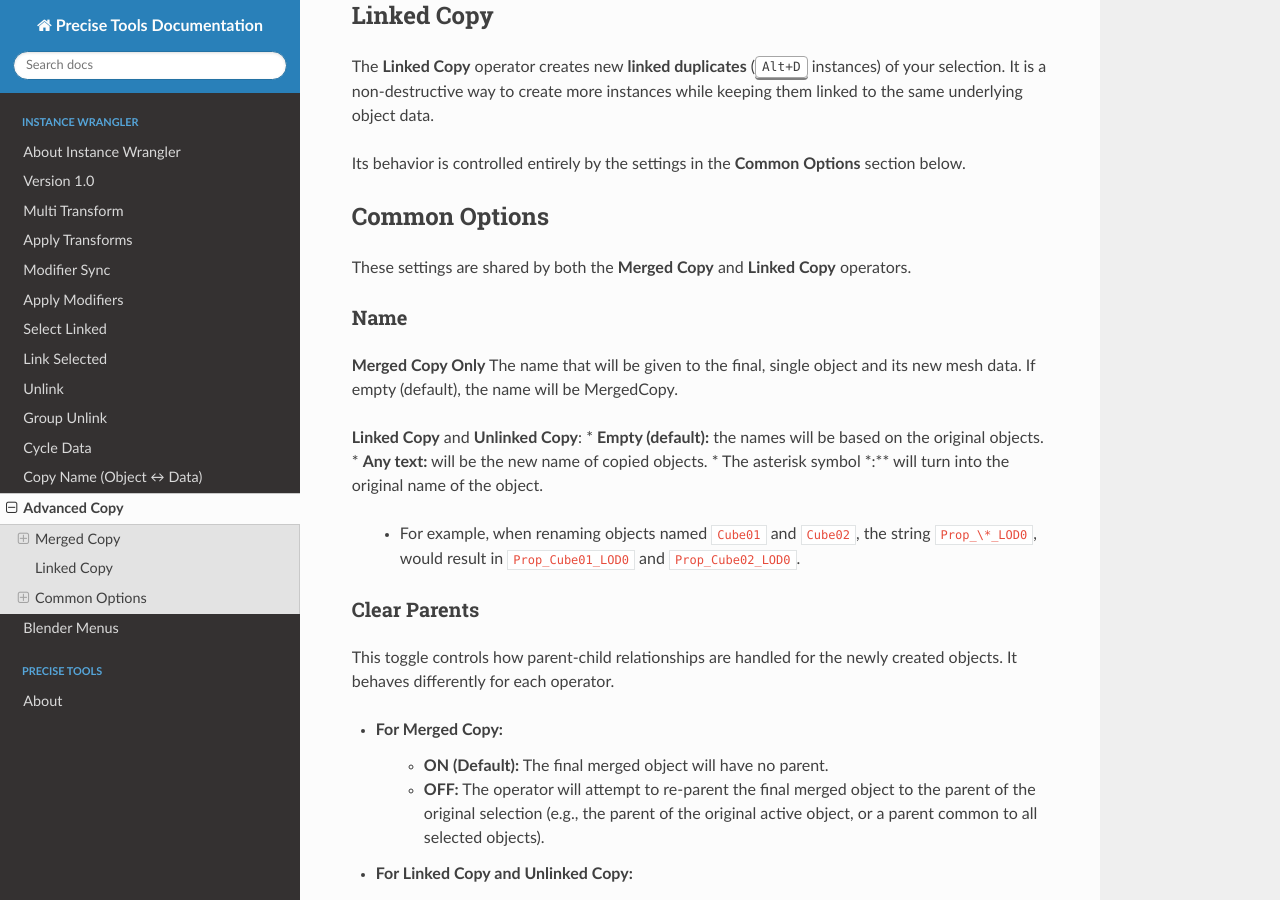
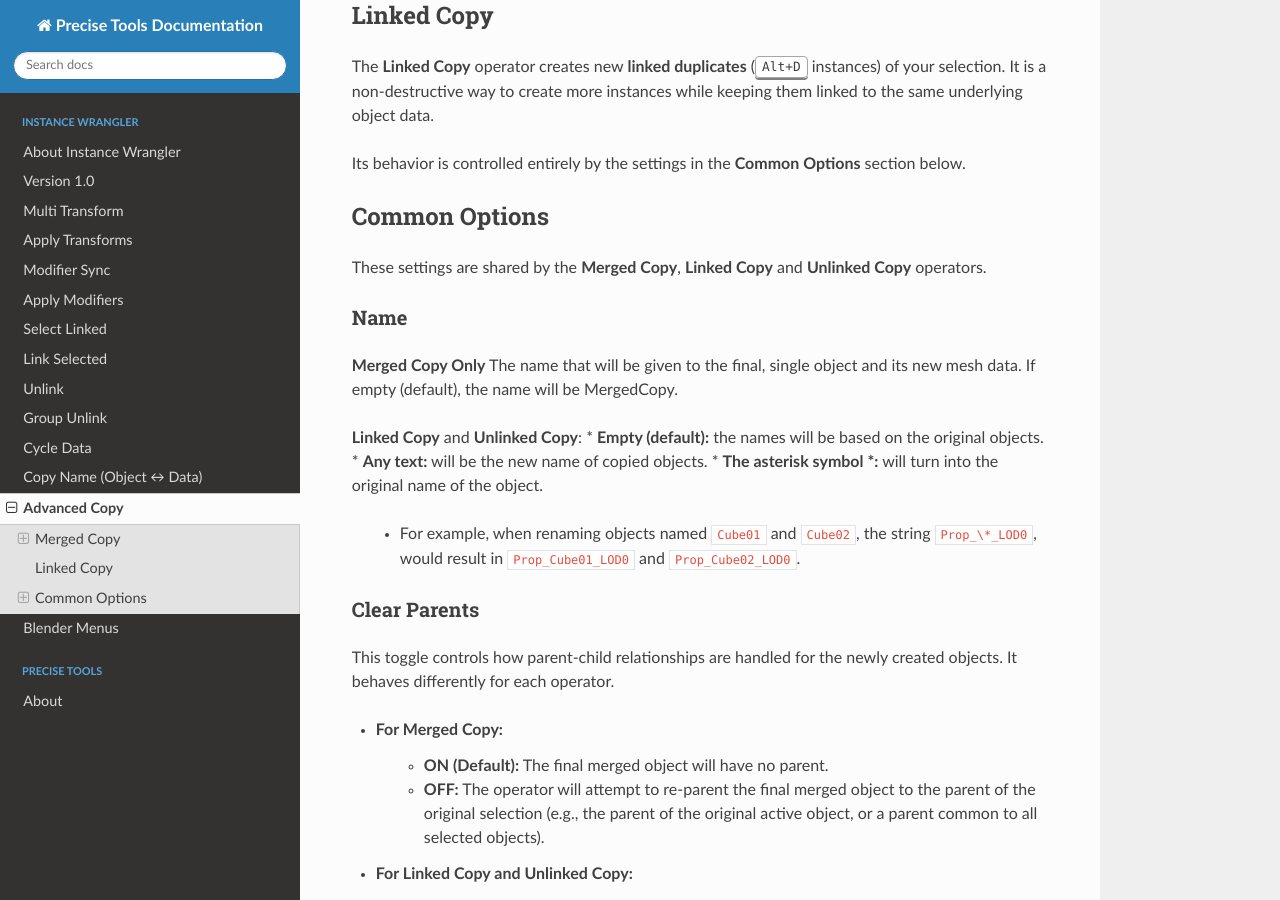
Before and after one commit to jb1981dev/Precise-Docs, a Sphinx documentation site: the page built from docs/source/instwrangler/advancedcopy.rst, in a window 1280 px wide and 900 px high, scrolled down 915 px. Built offline with Sphinx 7.4.7 and the Read the Docs theme 3.1.0, drawn with Linux system fonts in a browser that asks for light colours.

Commit message:
Update advancedcopy.rst

```diff
--- a/docs/source/instwrangler/advancedcopy.rst
+++ b/docs/source/instwrangler/advancedcopy.rst
@@ -42,7 +42,7 @@ Its behavior is controlled entirely by the settings in the **Common Options** se
 Common Options
 ==============
 
-These settings are shared by both the **Merged Copy** and **Linked Copy** operators.
+These settings are shared by the **Merged Copy**, **Linked Copy** and **Unlinked Copy** operators.
 
 Name
 -----------
@@ -52,7 +52,7 @@ The name that will be given to the final, single object and its new mesh data. I
 **Linked Copy** and **Unlinked Copy**:
 * **Empty (default):** the names will be based on the original objects.
 * **Any text:** will be the new name of copied objects.
-* The asterisk symbol \*:** will turn into the original name of the object.
+* **The asterisk symbol \*:** will turn into the original name of the object.
     * For example, when renaming objects named ``Cube01`` and ``Cube02``, the string ``Prop_\*_LOD0``, would result in ``Prop_Cube01_LOD0`` and ``Prop_Cube02_LOD0``.
 
 Clear Parents
```
